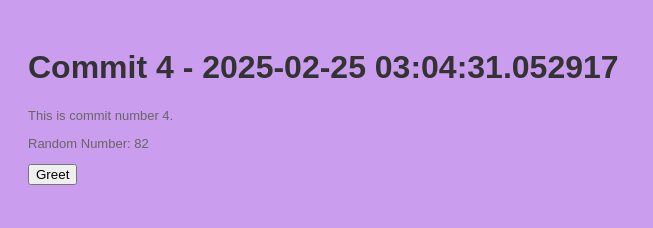
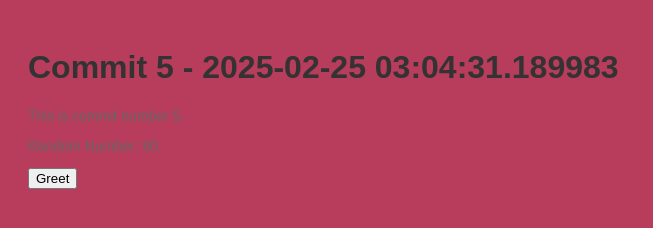
Before and after one commit to legbald0d/myrep-repo-20250225030424, a plain HTML site: page index.html in a window 1280 px wide. Shown: the whole page, without its empty margins (0-653 px from the left). Drawn offline with Linux system fonts and the light colour scheme.

Commit message:
📝 Commit 5 with HTML, CSS, and JS

```diff
--- a/index.html
+++ b/index.html
@@ -2,13 +2,13 @@
     <!DOCTYPE html>
     <html>
     <head>
-        <title>Commit 4 - 2025-02-25 03:04:31.052917</title>
+        <title>Commit 5 - 2025-02-25 03:04:31.189983</title>
         <link rel="stylesheet" href="style.css">
     </head>
     <body>
-        <h1>Commit 4 - 2025-02-25 03:04:31.052917</h1>
-        <p>This is commit number 4.</p>
-        <p>Random Number: 82</p>
+        <h1>Commit 5 - 2025-02-25 03:04:31.189983</h1>
+        <p>This is commit number 5.</p>
+        <p>Random Number: 80</p>
         <button onclick="greet()">Greet</button>
         <script src="script.js"></script>
     </body>
--- a/script.js
+++ b/script.js
@@ -2,4 +2,4 @@
     function greet() {
         alert('Hello from commit ' + commitNumber + '!');
     }
-    var commitNumber = 4;
+    var commitNumber = 5;
--- a/style.css
+++ b/style.css
@@ -1,7 +1,7 @@
 
     body {
         font-family: Arial, sans-serif;
-        background-color: #cb9def;
+        background-color: #b83c5b;
         padding: 20px;
     }
     h1 {
@@ -9,5 +9,5 @@
     }
     p {
         color: #666;
-        font-size: 13px;
+        font-size: 14px;
     }
```
